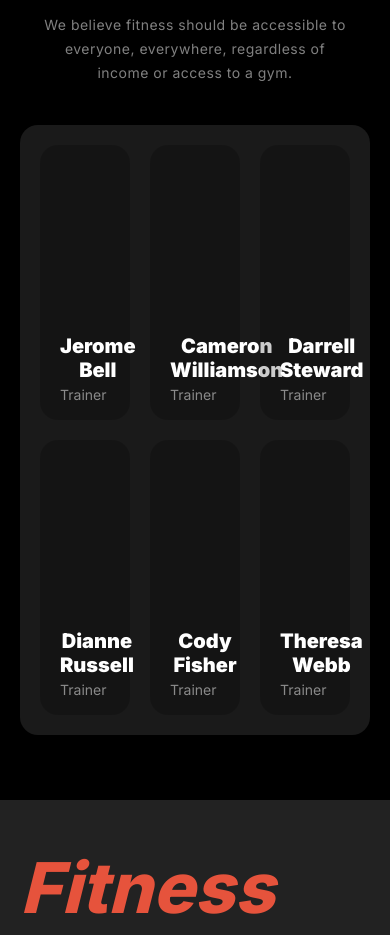
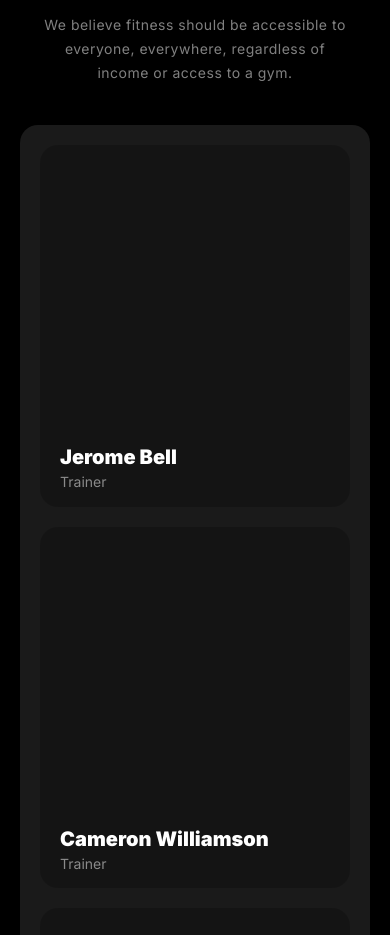
Before and after one commit to Huzaifa-Islam-Rakib/Assignment-02, a plain HTML site: page index.html in a window 390 px wide. Shown: the part 2832-3767 px from the top of the page. Drawn offline with Linux system fonts and the light colour scheme.

Commit message:
added meet section and made it mobile responsive

```diff
--- a/styles/style.css
+++ b/styles/style.css
@@ -645,4 +645,8 @@ footer hr{
         margin-bottom: 40px;
         width: 90%;
     }
+    .meetcontainer {
+        grid-template-columns: 1fr;
+        grid-template-rows: repeat(6, calc((315 / 270)*(100vw - 80px)));
+    }
 }
```
